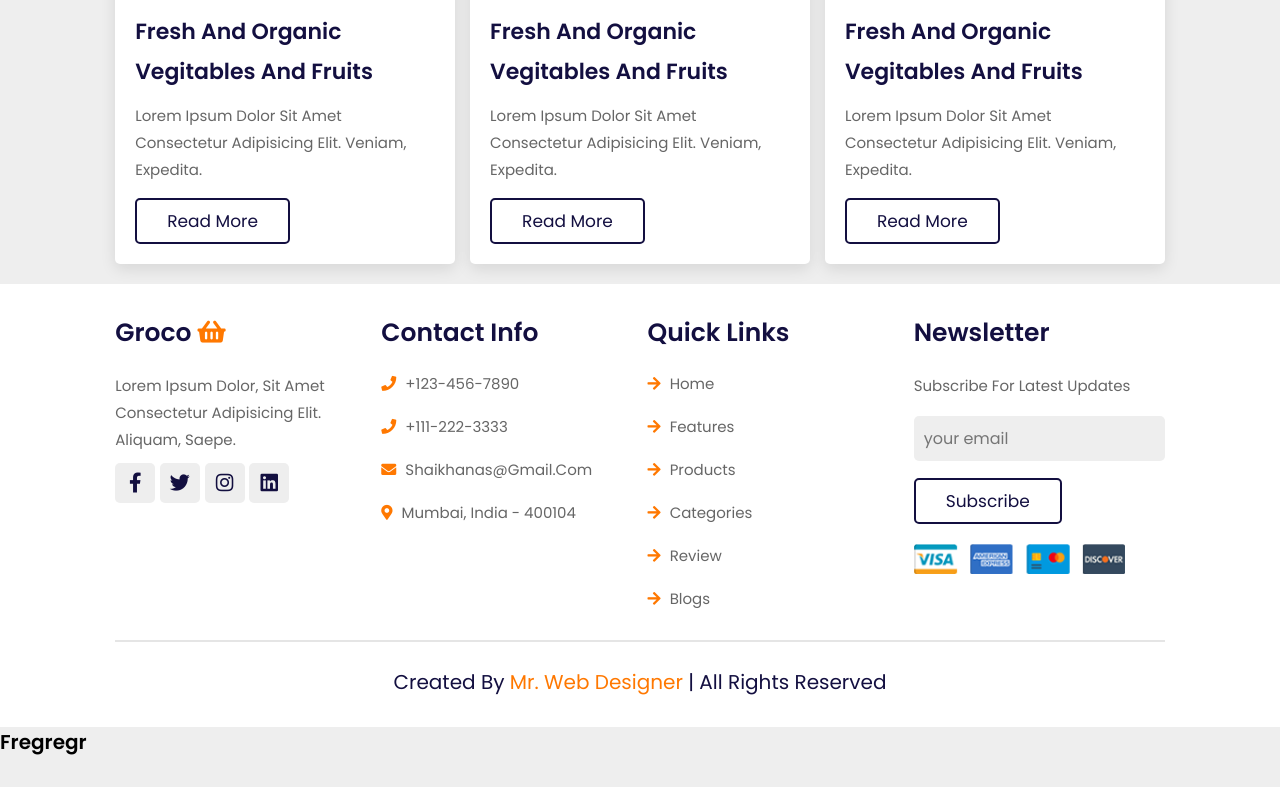
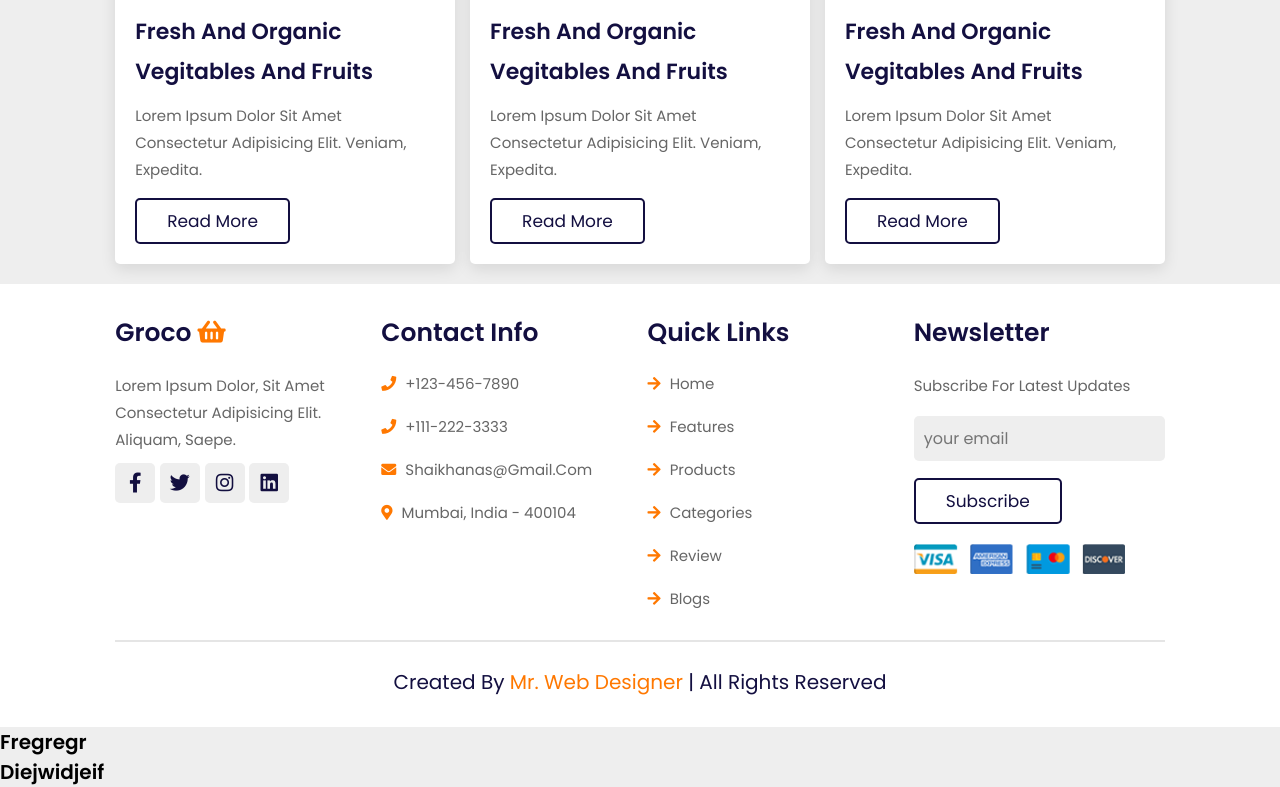
Before and after one commit to alex2802alex/fcmss, a plain HTML site: page index.html in a window 1280 px wide. Shown: the part 3985-4772 px from the top of the page. Before the commit the page ends 4742 px from the top, so only its background shows below. Drawn offline with nearby package versions, Linux system fonts and the light colour scheme; files that its build step writes are made by us from their sources; files whose address does not match are found by name.

Commit message:
add h1 die

```diff
--- a/index.html
+++ b/index.html
@@ -496,8 +496,7 @@
 
 
 <h1>fregregr</h1>
-
-
+<h1>diejwidjeif</h1>
 
 
 
```
